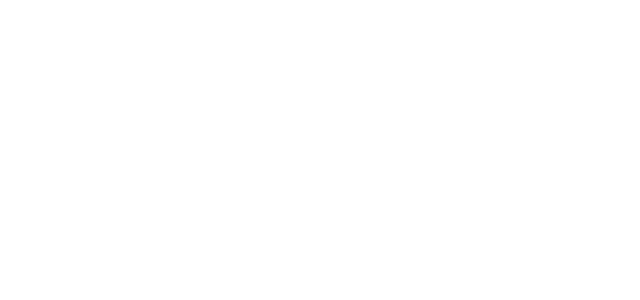
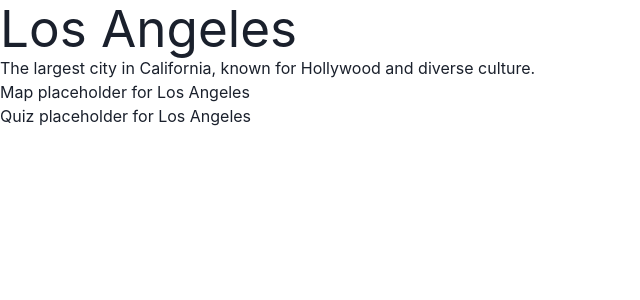
Before and after one commit to mHart1000/mapquiz, a React app in the folder frontend/: page /los-angeles in a window 1280 px wide. Before the commit this address had no page. Shown: the top 300 px of the page, without its empty margins (0-640 px from the left). Built offline with nearby package versions, Linux system fonts and the light colour scheme; the HTML template or start-up script is replaced by a standard one.

Commit message:
add cityPage

```diff
--- a/frontend/src/App.jsx
+++ b/frontend/src/App.jsx
@@ -1,12 +1,12 @@
 import { Routes, Route, Link } from 'react-router-dom'
 import HomePage from './pages/HomePage'
-import SanDiegoPage from './pages/SanDiegoPage'
+import CityPage from './pages/CityPage'
 
 function App() {
   return (
     <Routes>
       <Route path="/" element={<HomePage />} />
-      <Route path="/san-diego" element={<SanDiegoPage />} />
+      <Route path="/:city" element={<CityPage />} />
     </Routes>
   )
 }
--- /dev/null
+++ b/frontend/src/components/CityInfo.jsx
@@ -0,0 +1,8 @@
+export default function CityInfo({ city }) {
+  return (
+    <div>
+      <h1>{city.name}</h1>
+      <p>{city.description}</p>
+    </div>
+  )
+}
--- /dev/null
+++ b/frontend/src/components/CityMap.jsx
@@ -0,0 +1,3 @@
+export default function CityMap({ city }) {
+  return <div>Map placeholder for {city.name}</div>
+}
--- /dev/null
+++ b/frontend/src/components/CityQuiz.jsx
@@ -0,0 +1,3 @@
+export default function CityQuiz({ city }) {
+  return <div>Quiz placeholder for {city.name}</div>
+}
--- /dev/null
+++ b/frontend/src/data/cities.js
@@ -0,0 +1,12 @@
+export const cities = {
+  'san-diego': {
+    name: 'San Diego',
+    description: 'A coastal city in Southern California known for its beaches and mild climate.',
+    geoJsonUrl: '/api/cities/san-diego',
+  },
+  'los-angeles': {
+    name: 'Los Angeles',
+    description: 'The largest city in California, known for Hollywood and diverse culture.',
+    geoJsonUrl: '/api/cities/los-angeles',
+  },
+}
--- /dev/null
+++ b/frontend/src/pages/CityPage.jsx
@@ -0,0 +1,20 @@
+import { useParams } from 'react-router-dom'
+import { cities } from '../data/cities'
+import CityMap from '../components/CityMap'
+import CityInfo from '../components/CityInfo'
+import CityQuiz from '../components/CityQuiz'
+
+export default function CityPage() {
+  const { city } = useParams()
+  const cityData = cities[city]
+
+  if (!cityData) return <p>City not found</p>
+
+  return (
+    <div className="city-page">
+      <CityInfo city={cityData} />
+      <CityMap city={cityData} />
+      <CityQuiz city={cityData} />
+    </div>
+  )
+}
--- a/frontend/src/pages/HomePage.jsx
+++ b/frontend/src/pages/HomePage.jsx
@@ -17,7 +17,7 @@
         <Button colorScheme="blue" size="lg">
           New York
         </Button>
-        <Button colorScheme="blue" size="lg">
+        <Button as={RouterLink} to="/los-angeles" colorScheme="blue" size="lg">
           Los Angeles
         </Button>
       </VStack>
```
